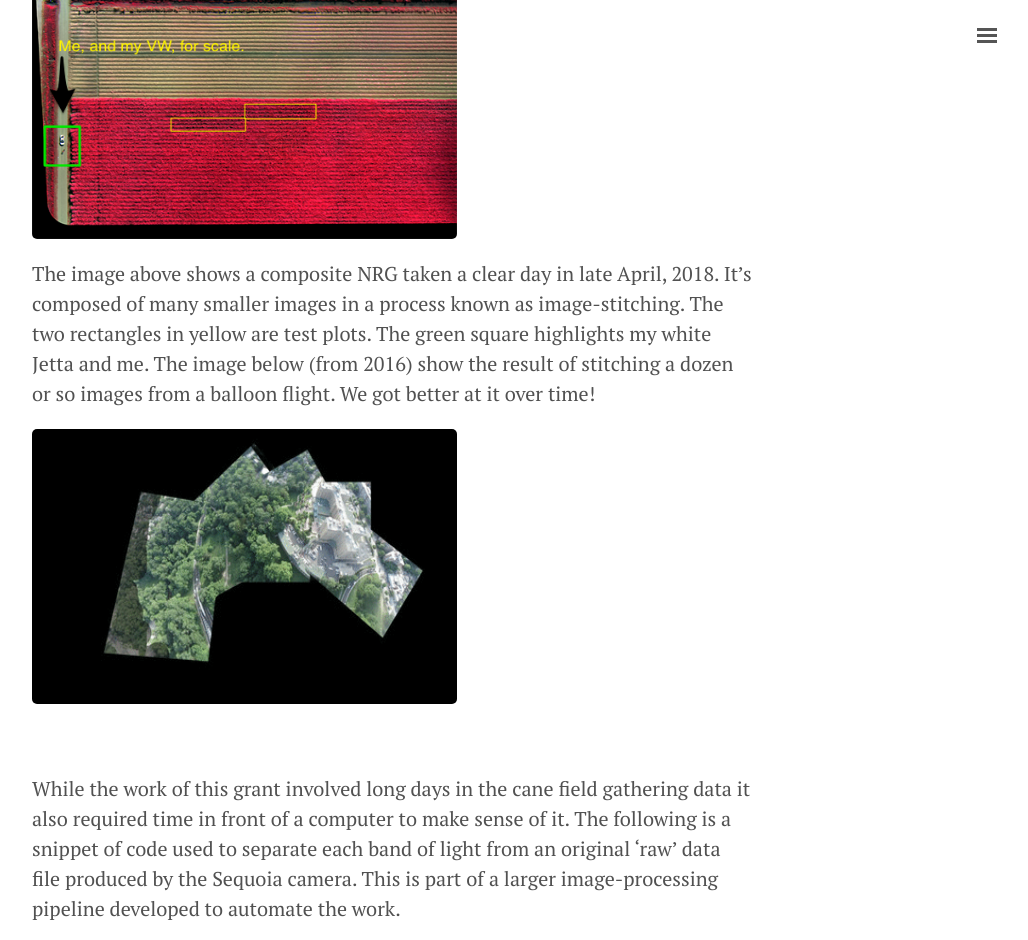
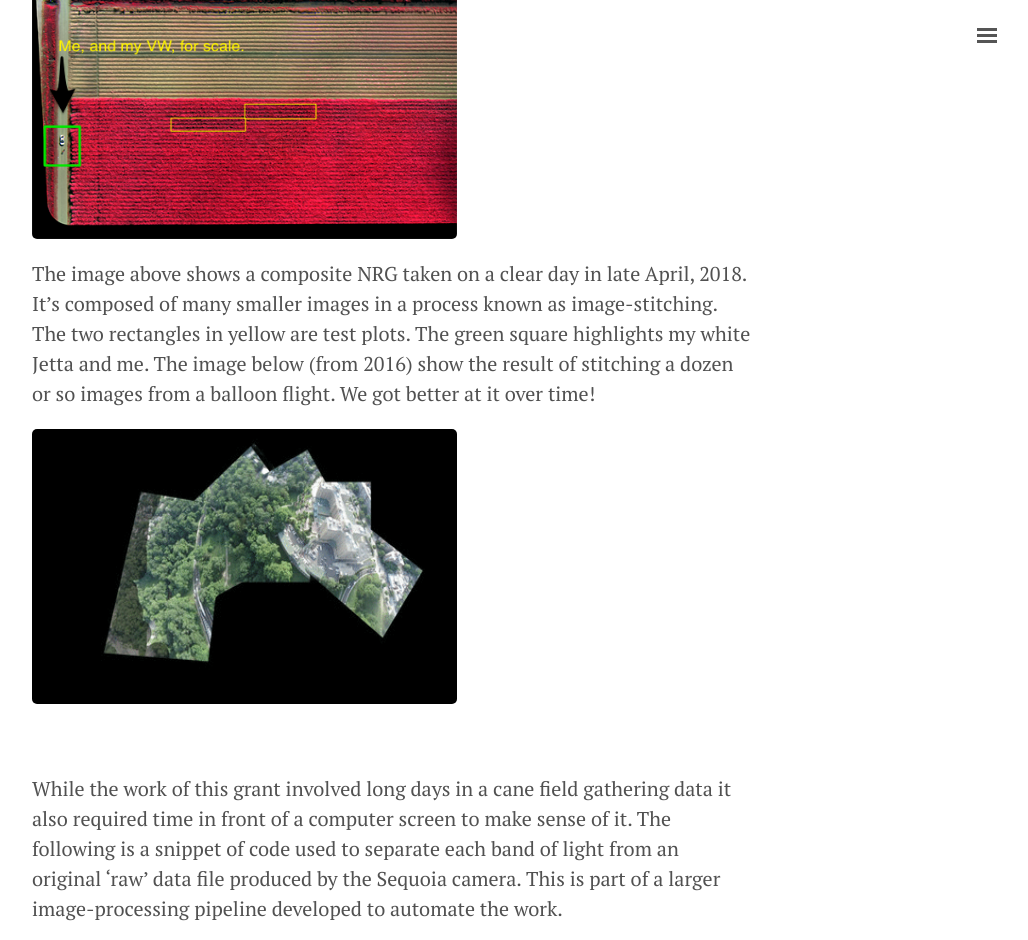
Before and after one commit to geraldmc/geraldmc.github.io, a Jekyll site: the page built from _posts/2019-02-23-predicting-yield-1.md, in a window 1280 px wide and 1400 px high, scrolled down 2937 px, cut to the strip 0-940 px from the top of the window. Shown: the whole strip, without its empty margins (248-1276 px from the left). Built offline with Jekyll 4.4.1, drawn with Linux system fonts in a browser that asks for light colours.

```diff
--- a/_posts/2019-02-23-predicting-yield-1.md
+++ b/_posts/2019-02-23-predicting-yield-1.md
@@ -40,12 +40,12 @@ The Sequoia is about the size of a GoPro. It’s lightweight enough to serve as
 
 ![NGR Highlight]({{ site.url }}/assets/NGR-highlight-scale.png){:height="275px" width="425px"}
 
-The image above shows a composite NRG taken a clear day in late April, 2018. It's composed of many smaller images in a process known as image-stitching. The two rectangles in yellow are test plots. The green square highlights my white Jetta and me. The image below (from 2016) show the result of stitching a dozen or so images from a balloon flight. We got better at it over time!
+The image above shows a composite NRG taken on a clear day in late April, 2018. It's composed of many smaller images in a process known as image-stitching. The two rectangles in yellow are test plots. The green square highlights my white Jetta and me. The image below (from 2016) show the result of stitching a dozen or so images from a balloon flight. We got better at it over time!
 
 ![NGR Highlight]({{ site.url }}/assets/map-stitch.gif){:height="275px" width="425px"}
 <br />
 
-While the work of this grant involved long days in the cane field gathering data it also required time in front of a computer to make sense of it. The following is a snippet of code used to separate each band of light from an original 'raw' data file produced by the Sequoia camera. This is part of a larger image-processing pipeline developed to automate the work.
+While the work of this grant involved long days in a cane field gathering data it also required time in front of a computer screen to make sense of it. The following is a snippet of code used to separate each band of light from an original 'raw' data file produced by the Sequoia camera. This is part of a larger image-processing pipeline developed to automate the work.
 <br />
 
 <!-- {% highlight python %} {% endhighlight %} -->
```
